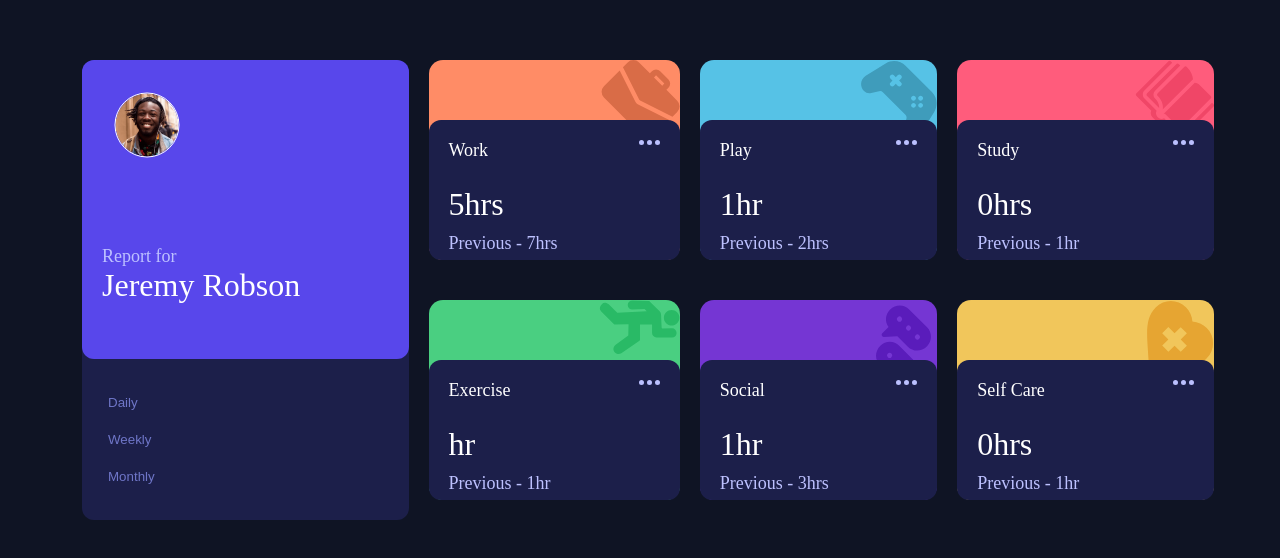
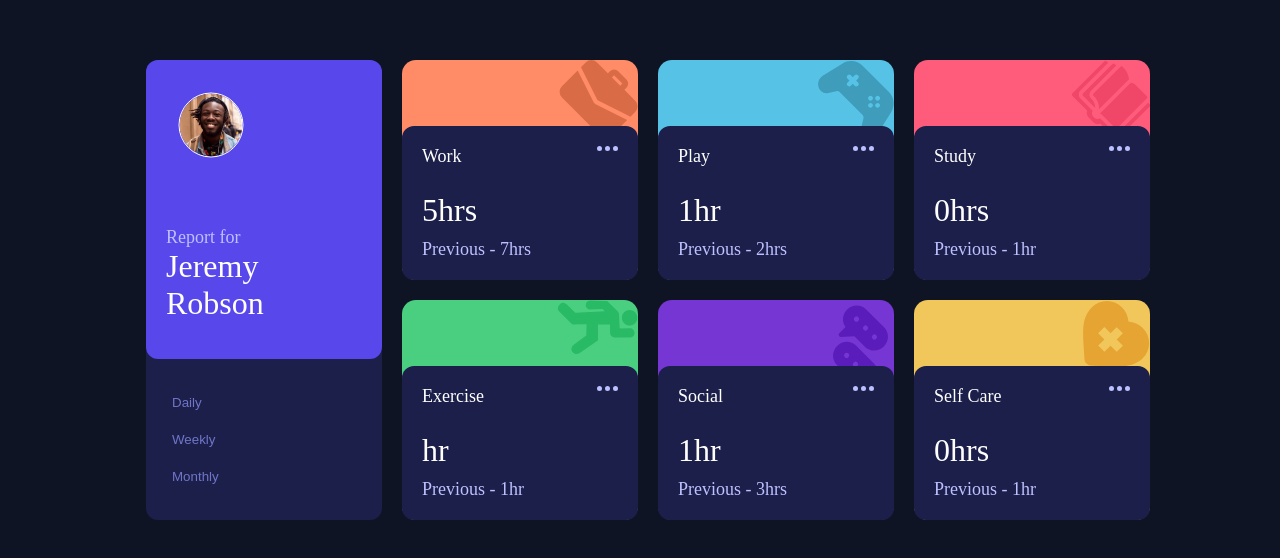
Before and after one commit to Aleksandar12312/time-tracking-dashboard, a plain HTML site: page index.html in a window 1280 px wide. Shown: the part 118-676 px from the top of the page. Drawn offline with Linux system fonts and the light colour scheme.

Commit message:
Style changes

```diff
--- a/style.css
+++ b/style.css
@@ -14,14 +14,13 @@ body {
   background-color: hsl(226, 43%, 10%);
 }
 body .container > * {
-  column-span: 1;
   font-size: 18px;
   margin: 10px;
   border-radius: 12px;
 }
 body .container {
   display: grid;
-  width: 90%;
+  width: 80%;
   height: 60dvh;
 }
 @media (max-width: 600px) {
@@ -31,6 +30,7 @@ body .container {
 }
 @media (min-width: 600px) {
   body .container {
+    grid-template-columns: repeat(4, 1fr);
     grid-template-areas: "a b c d" "a e f g";
   }
 }
@@ -38,7 +38,7 @@ body .activity > * {
   border-radius: 12px;
 }
 body .activity {
-  height: 200px;
+  height: 220px;
   display: flex;
   align-items: flex-end;
   position: relative;
@@ -87,13 +87,16 @@ body .activity .hrs .bottom-line {
 body .activity .hrs .bottom-line .currentHours {
   font-size: 2rem;
 }
+body .activity .hrs .bottom-line .previousHours {
+  margin-bottom: 15px;
+}
 body .activity .hrs:hover {
   background-color: hsl(230, 46%, 30%);
 }
 body .reportContainer {
   grid-area: a;
   background-color: hsl(235, 46%, 20%);
-  height: 230px;
+  height: 250px;
 }
 @media (min-width: 600px) {
   body .reportContainer {
```
